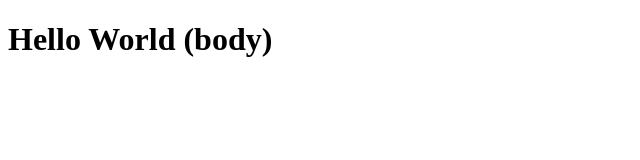
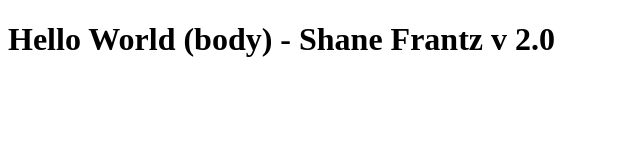
Before and after one commit to ShaneFrantz/hello-world, a plain HTML site: page index.html in a window 1280 px wide. Shown: the whole page, without its empty margins (0-640 px from the left). Drawn offline with Linux system fonts and the light colour scheme.

Commit message:
updated index.html

```diff
--- a/index.html
+++ b/index.html
@@ -9,6 +9,6 @@
     </head>
 
     <body>
-        <h1>Hello World (body)</h1>
+        <h1>Hello World (body) - Shane Frantz v 2.0</h1>
     </body>
 </html>
```
